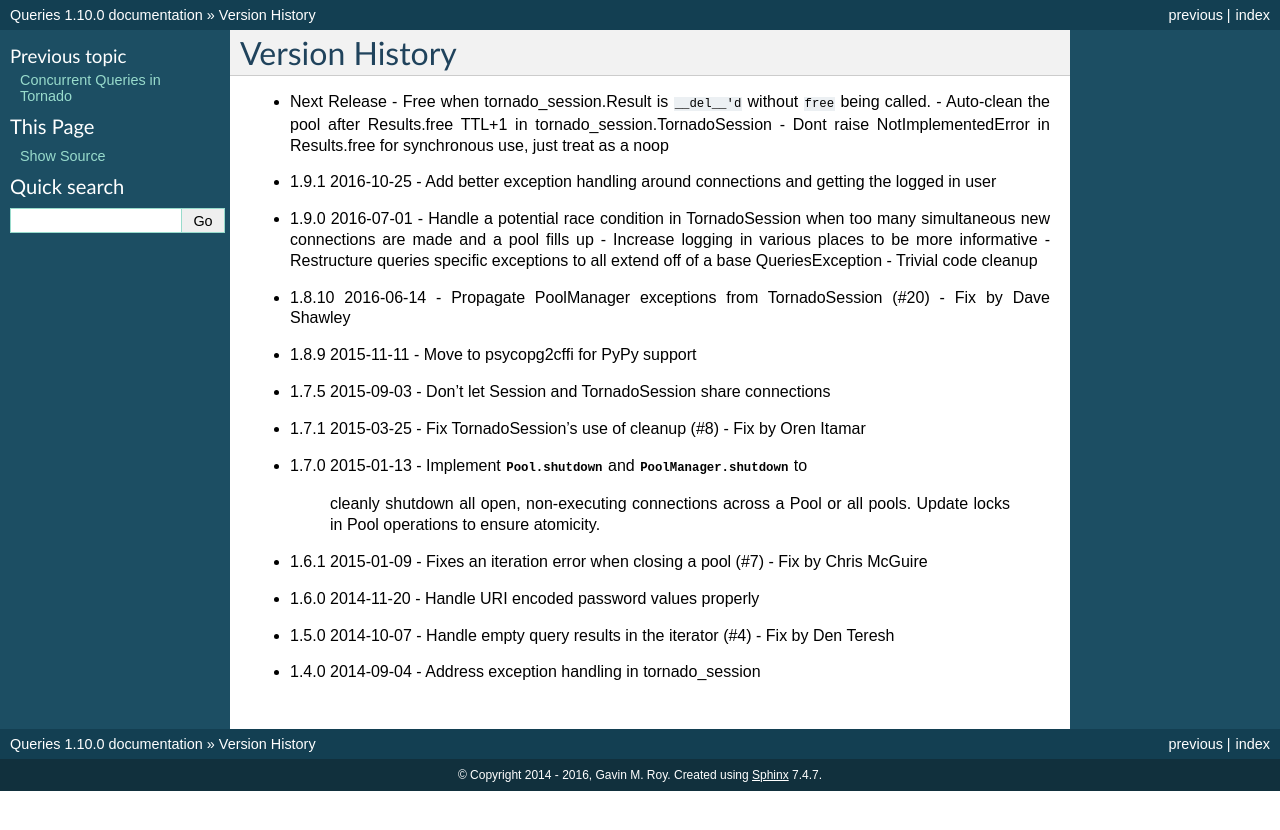
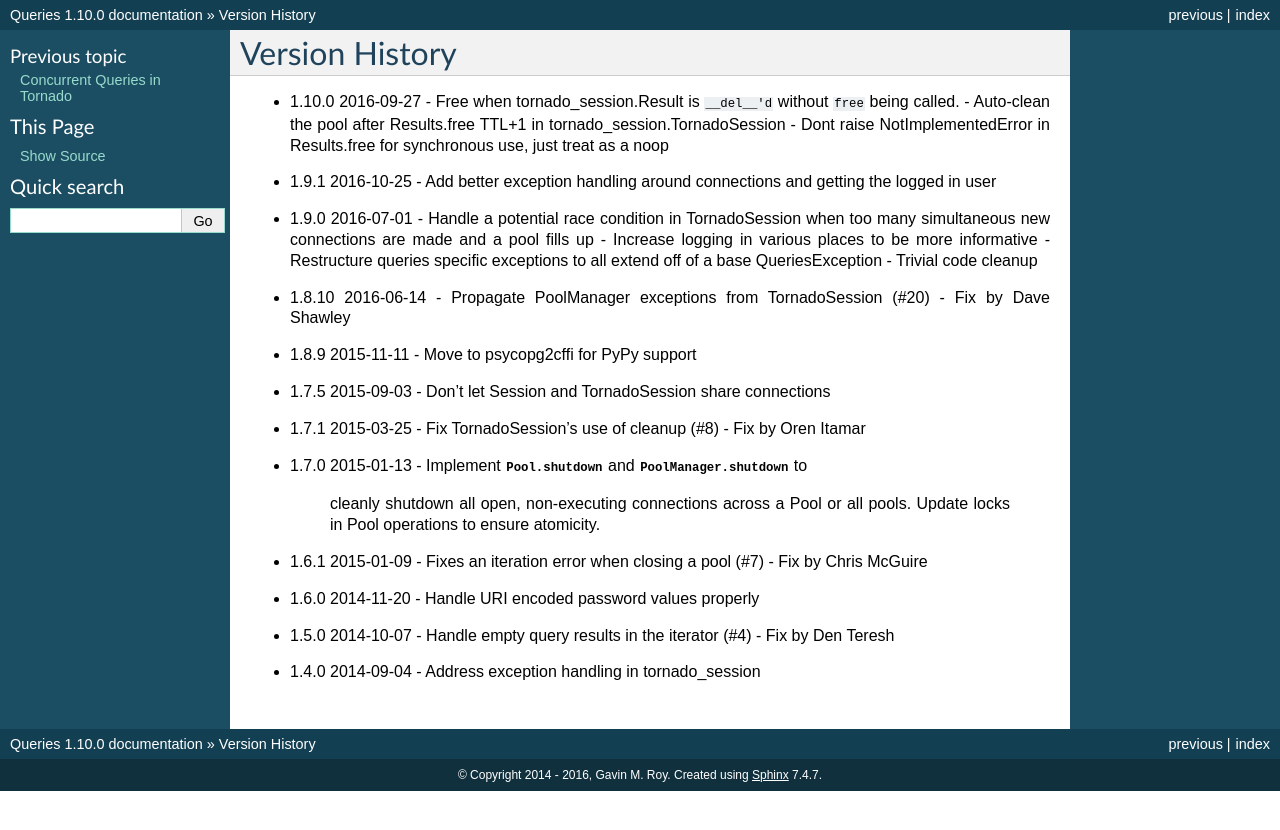
Before and after one commit to gmr/queries, a Sphinx documentation site: the page built from docs/history.rst, in a window 1280 px wide. Shown: the top 830 px of the page. Built offline with Sphinx 7.4.7, drawn with Linux system fonts in a browser that asks for light colours.

Commit message:
docs/history: Add 1.10.0

```diff
--- a/docs/history.rst
+++ b/docs/history.rst
@@ -1,6 +1,6 @@
 Version History
 ===============
-- Next Release
+- 1.10.0 2016-09-27
   - Free when tornado_session.Result is ``__del__'d`` without ``free`` being called.
   - Auto-clean the pool after Results.free TTL+1 in tornado_session.TornadoSession
   - Dont raise NotImplementedError in Results.free for synchronous use, just treat as a noop
```
